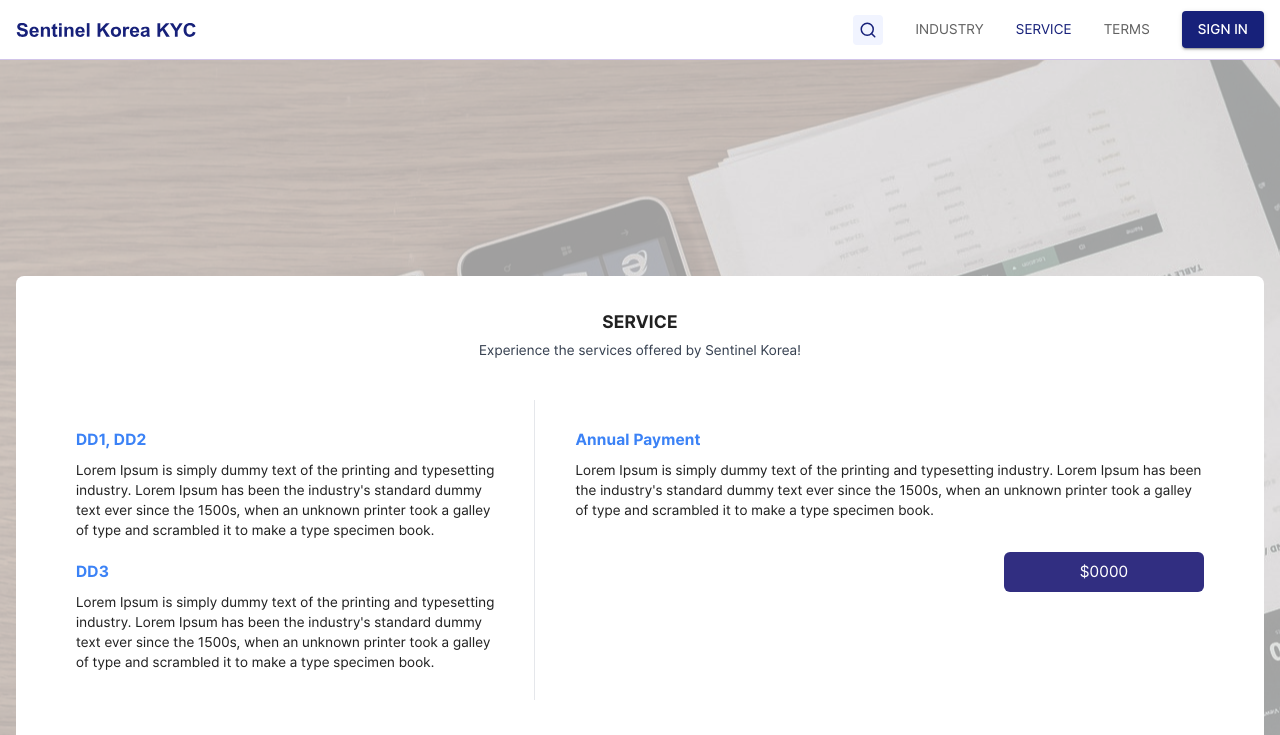
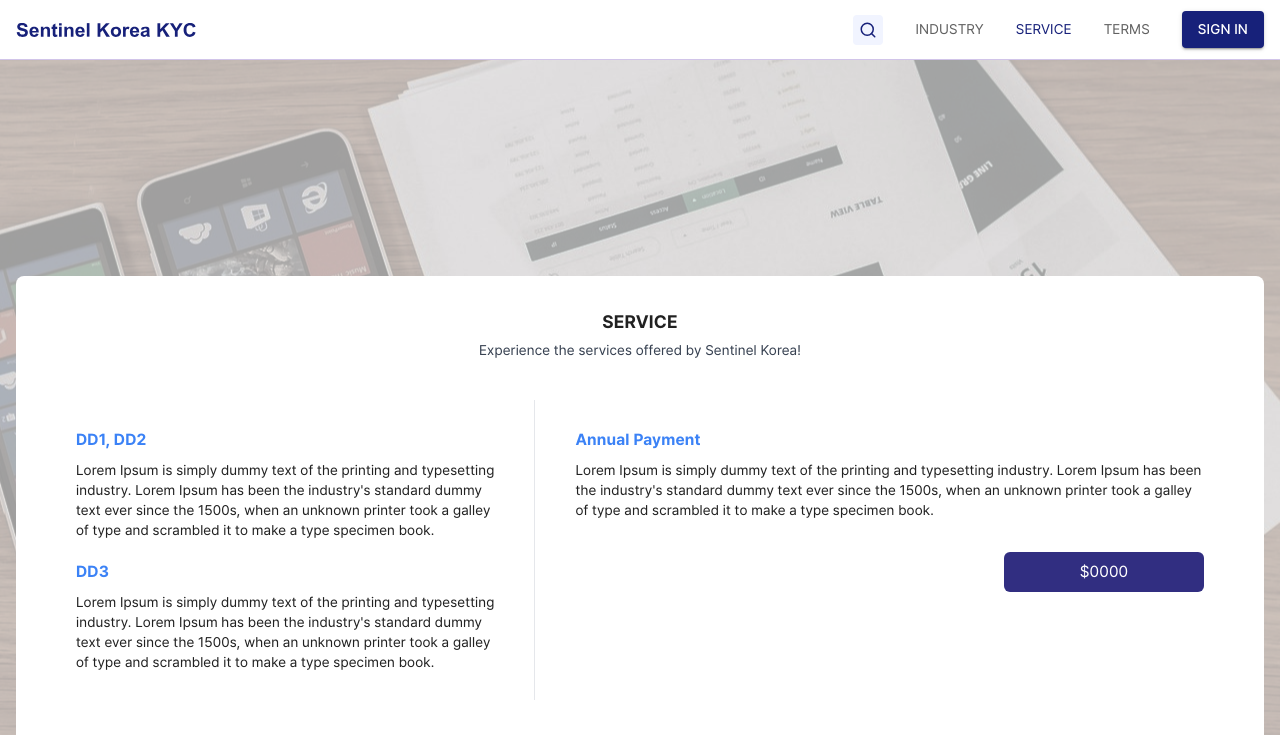
Before and after one commit to K1mJongSeong/CompanyInfoCrawling, a Next.js app in the folder FE/: page /service in a window 1280 px wide. Shown: the top 735 px of the page. Built offline with nearby package versions, Linux system fonts and the light colour scheme; a web font is replaced by a local one.

Commit message:
style. ex page style error

```diff
--- a/FE/src/app/industry/page.tsx
+++ b/FE/src/app/industry/page.tsx
@@ -5,7 +5,10 @@ export default function IndustryPage() {
   return (
     <div
       className="w-screen relative flex items-center justify-center py-10 bg-fixed min-h-[900px]"
-      style={{ background: "url('/assets/images/industry_bg.png" }}
+      style={{
+        backgroundImage: "url('/assets/images/industry_bg.png",
+        backgroundPosition: "center",
+      }}
     >
       <div className="relative flex flex-col w-[calc(100%-32px)] max-w-2xl gap-7 xl:max-w-4xl">
         <div className="flex flex-col overflow-hidden bg-white rounded-lg xl:flex-row">
@@ -13,7 +16,7 @@ export default function IndustryPage() {
             <Img src={"/assets/images/industry_1.png"} alt="client" />
           </div>
           <div className="flex flex-col items-end justify-center w-full px-2 py-4 xl:w-1/2 xl:py-10 xl:px-11">
-            <div className="flex flex-col">
+            <div className="flex flex-col w-full">
               <h3 className="mb-3 text-lg font-bold">Clients</h3>
               <p className="mb-10 text-xs text-gray-700">
                 We have global clients from the diverse industry
@@ -41,7 +44,7 @@ export default function IndustryPage() {
         </div>
         <div className="flex flex-col overflow-hidden bg-white rounded-lg xl:flex-row">
           <div className="flex flex-col items-end justify-center order-2 w-full px-2 py-4 xl:w-1/2 xl:py-16 xl:px-11 xl:order-1">
-            <div className="flex flex-col">
+            <div className="flex flex-col w-full">
               <h3 className="mb-3 text-lg font-bold">Partners</h3>
               <p className="mb-10 text-xs text-gray-700">
                 We have developed a global network in various business sectors.
--- a/FE/src/app/service/page.tsx
+++ b/FE/src/app/service/page.tsx
@@ -2,7 +2,10 @@ export default function ServicePage() {
   return (
     <div
       className="w-screen relative flex items-center justify-center py-10 bg-fixed  min-h-[900px]"
-      style={{ background: "url('/assets/images/service_bg.png" }}
+      style={{
+        backgroundImage: "url('/assets/images/service_bg.png",
+        backgroundPosition: "center",
+      }}
     >
       <div className="w-[calc(100%-32px)] max-w-7xl bg-white rounded-lg py-8 px-5 pb-11 flex flex-col items-center">
         <h2 className="mb-1 text-lg font-bold uppercase">SERVICE</h2>
--- a/FE/src/app/terms/page.tsx
+++ b/FE/src/app/terms/page.tsx
@@ -2,7 +2,10 @@ export default function TermsPage() {
   return (
     <div
       className="w-screen relative flex items-center justify-center py-10 bg-fixed  min-h-[900px]"
-      style={{ background: "url('/assets/images/terms_bg.png" }}
+      style={{
+        backgroundImage: "url('/assets/images/terms_bg.png",
+        backgroundPosition: "center",
+      }}
     >
       <div className="w-[calc(100%-32px)] max-w-2xl bg-white rounded-lg max-h-[calc(100%-100px)] py-7 px-4 lg:py-14 lf:px-10 flex flex-col gap-7 items-center">
         <div className="text-lg font-bold">TERMS & Conditions</div>
```
